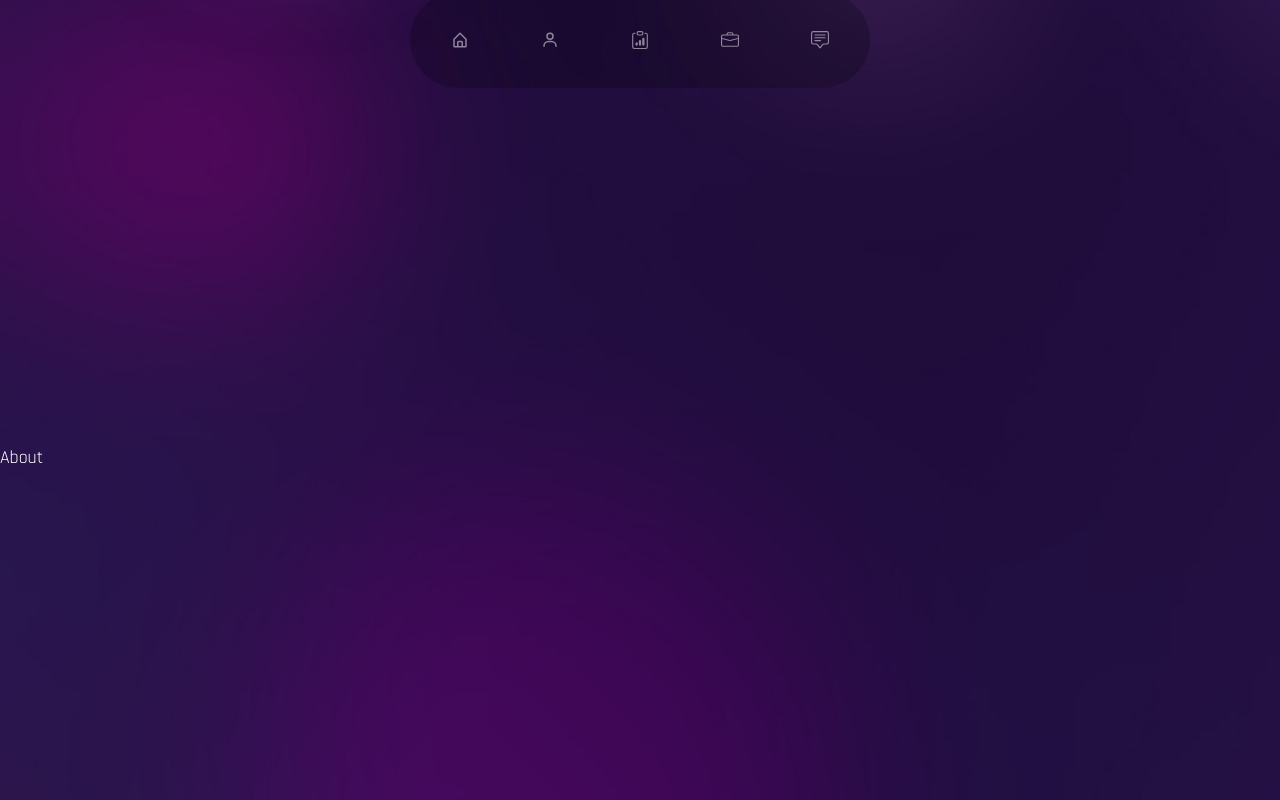
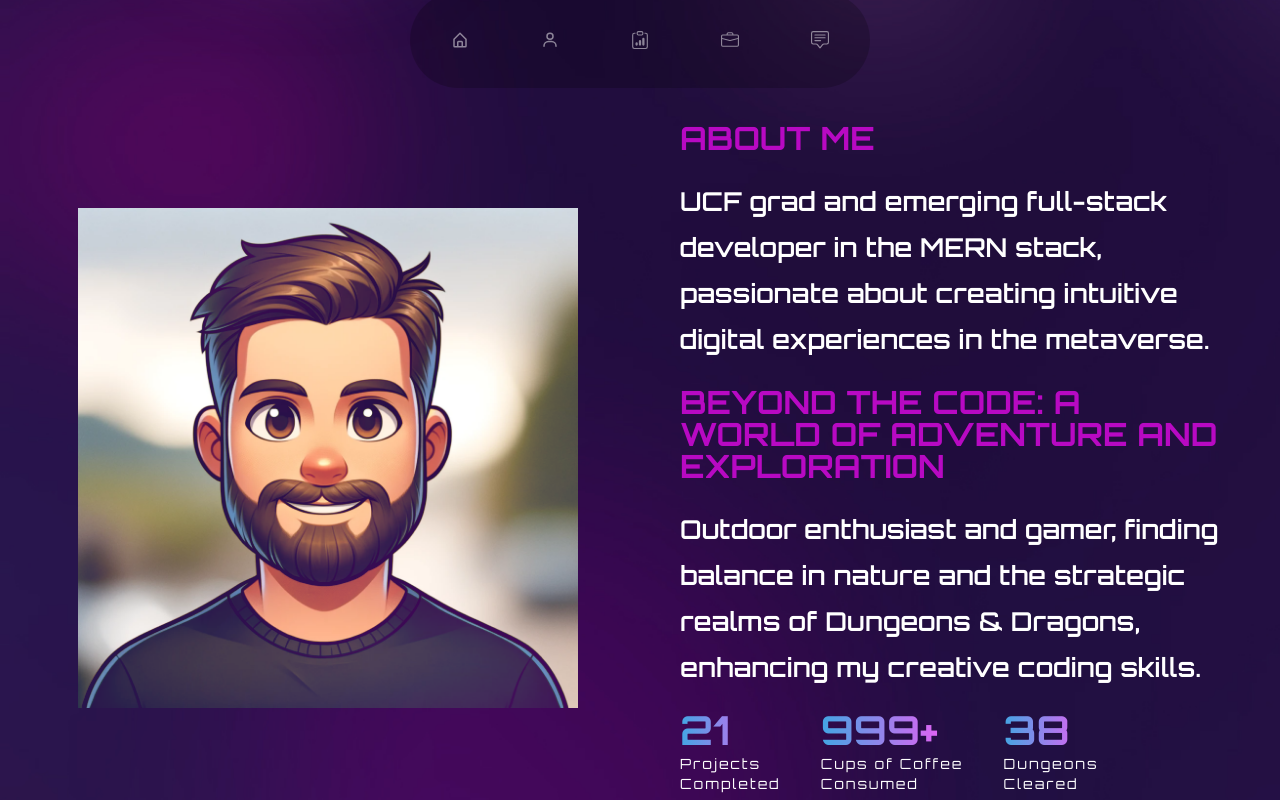
Before and after one commit to Devop-A/Portfolio, a React (Create React App) app: page / in a window 1280 px wide. Shown: the part 680-1480 px from the top of the page. Built offline with nearby package versions, Linux system fonts and the light colour scheme; a web font is replaced by a local one.

Commit message:
Update About.js

```diff
--- a/src/components/About.js
+++ b/src/components/About.js
@@ -1,7 +1,77 @@
 import React from 'react';
+// countup
+import CountUp from 'react-countup';
+// intersction observer
+import { useInView } from 'react-intersection-observer';
+// motion
+import { motion } from 'framer-motion';
+//variant
+import {fadeIn} from '../variants';
 
 const About = () => {
-  return <div className='section' id='about' >About</div>;
+  const [ref, inView] = useInView({
+    threshold: 0.5
+  });
+  return (
+    <section className='section' id='about' ref={ref} >
+      <div className='container mx-auto'>
+        <div className='flex flex-col gap-y-10 lg:flex-row lg:items-center lg:gap-x-20 lg:gap-y-20'>
+          {/* img */}
+          <motion.div
+            variants={fadeIn('right', 0.3)}
+            initial='hidden'
+            whileInView={'show'}
+            viewport={{ once: false, amount: 0.3 }}
+           className='flex-1 bg-about bg-contain bg-no-repeat h-[500px] mix-blend-lighten bg-top'>
+          </motion.div>
+          {/* text */}
+          <div className='flex-1'>
+            <h2 className='h2 font-bold text-accent'>About Me</h2>
+            <h3 className=' h3 mb-6'>UCF grad and emerging full-stack developer in the MERN stack, passionate about creating intuitive digital experiences in the metaverse.</h3>
+            <h2 className='h2 font-bold text-accent'>Beyond the Code: A World of Adventure and Exploration</h2>
+            <h3 className=' h3 mb-6'>
+            Outdoor enthusiast and gamer, finding balance in nature and the strategic realms of Dungeons & Dragons, enhancing my creative coding skills.       </h3>
+            {/* stats  */}
+            <div className='flex gap-x-6 lg:gap-x-10 mb12'>
+              <div>
+                <div className='text-[40px] font-tertuary text-gradient mb-2'>
+                  { inView ? <CountUp start={0} end={21} duration={3} /> :
+                  null }
+                </div>
+                <div className='font-primary text-sm tracking-[2px]'>
+                  Projects <br/>
+                  Completed
+                </div>
+              </div>
+              <div>
+                <div className='text-[40px] font-tertuary text-gradient mb-2'>
+                  { inView ? <CountUp start={0} end={999} duration={3} /> :
+                  null }
+                  +
+                </div>
+                <div className='font-primary text-sm tracking-[2px]'>
+                  Cups of Coffee<br/>
+                  Consumed
+                </div>
+              </div>
+              <div>
+                <div className='text-[40px] font-tertuary text-gradient mb-2'>
+                  { inView ? <CountUp start={0} end={38} duration={3} /> :
+                  null }
+                </div>
+                <div className='font-primary text-sm tracking-[2px]'>
+                  Dungeons <br/>
+                  Cleared
+                </div>
+              </div>
+            </div>
+            <div>
+            </div>
+          </div>
+        </div>
+      </div>
+    </section>
+  );
 };
 
 export default About;
```
